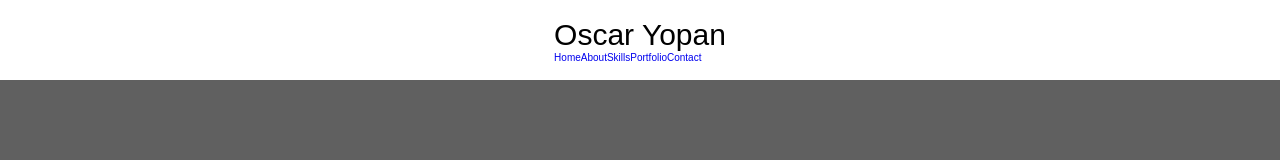
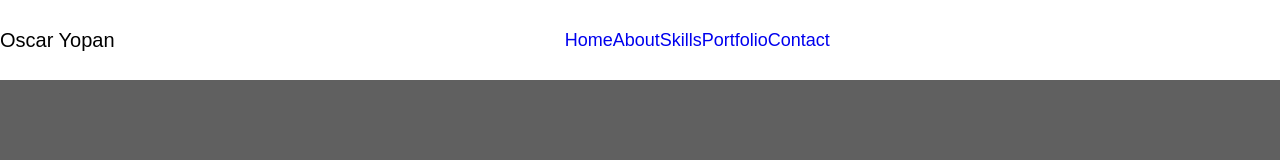
Before and after one commit to OscarYopan/oscar-yopan-portfolio, a plain HTML site: page oscar.html in a window 1280 px wide. Drawn offline with Linux system fonts and the light colour scheme.

Commit message:
Update oscar.css

```diff
--- a/assets/css/oscar.css
+++ b/assets/css/oscar.css
@@ -27,19 +27,25 @@ header {
   width: 100%;
   height: 10%;
   background-color: white;
+}
+
+header .nav {
   display: flex;
   align-items: center;
-  justify-content: center;
+  justify-content: space-between;
+  height: 100%;
+  width: 100%;
 }
 
 header .nav_logo {
-  font-size: 3rem;
+  font-size: 2rem;
   color: black;
 }
 
 header ul {
   list-style-type: none;
   display: flex;
+  font-size: 1.8rem;
 }
 
 header ul li a i {
```
